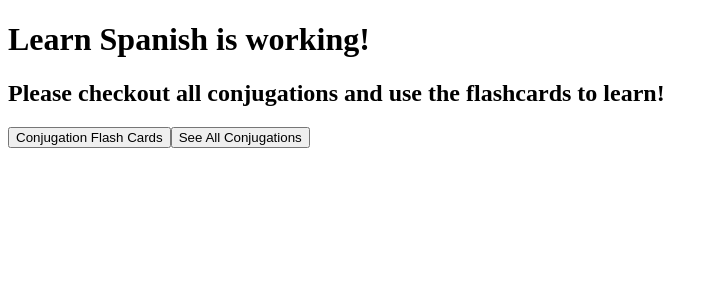
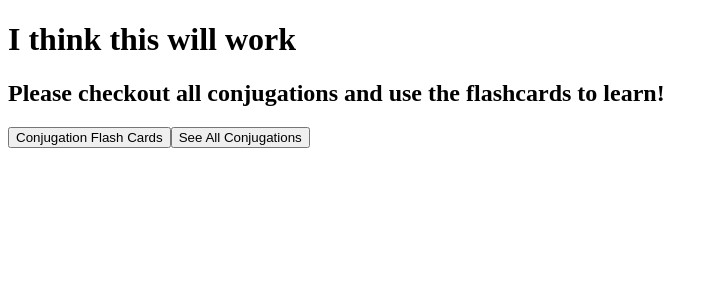
Before and after one commit to Jod929/learn_spanish, a React app: page / in a window 1280 px wide. Shown: the top 300 px of the page, without its empty margins (0-718 px from the left). Built offline with nearby package versions, Linux system fonts and the light colour scheme; no server answers; the HTML template or start-up script is replaced by a standard one.

Commit message:
i think his is it

```diff
--- a/client/src/HomePage.jsx
+++ b/client/src/HomePage.jsx
@@ -29,7 +29,7 @@ const HomePage = () => {
   return (
     <div className="homepage-container">
       <div className="homepage-header">
-        <h1>Learn Spanish is working!</h1>
+        <h1>I think this will work</h1>
         <h2>Please checkout all conjugations and use the flashcards to learn!</h2>
         <button onClick={() => {setPage('Flash')}}>Conjugation Flash Cards</button>
         <button onClick={() => {setPage('Conj')}}>See All Conjugations</button>
```
